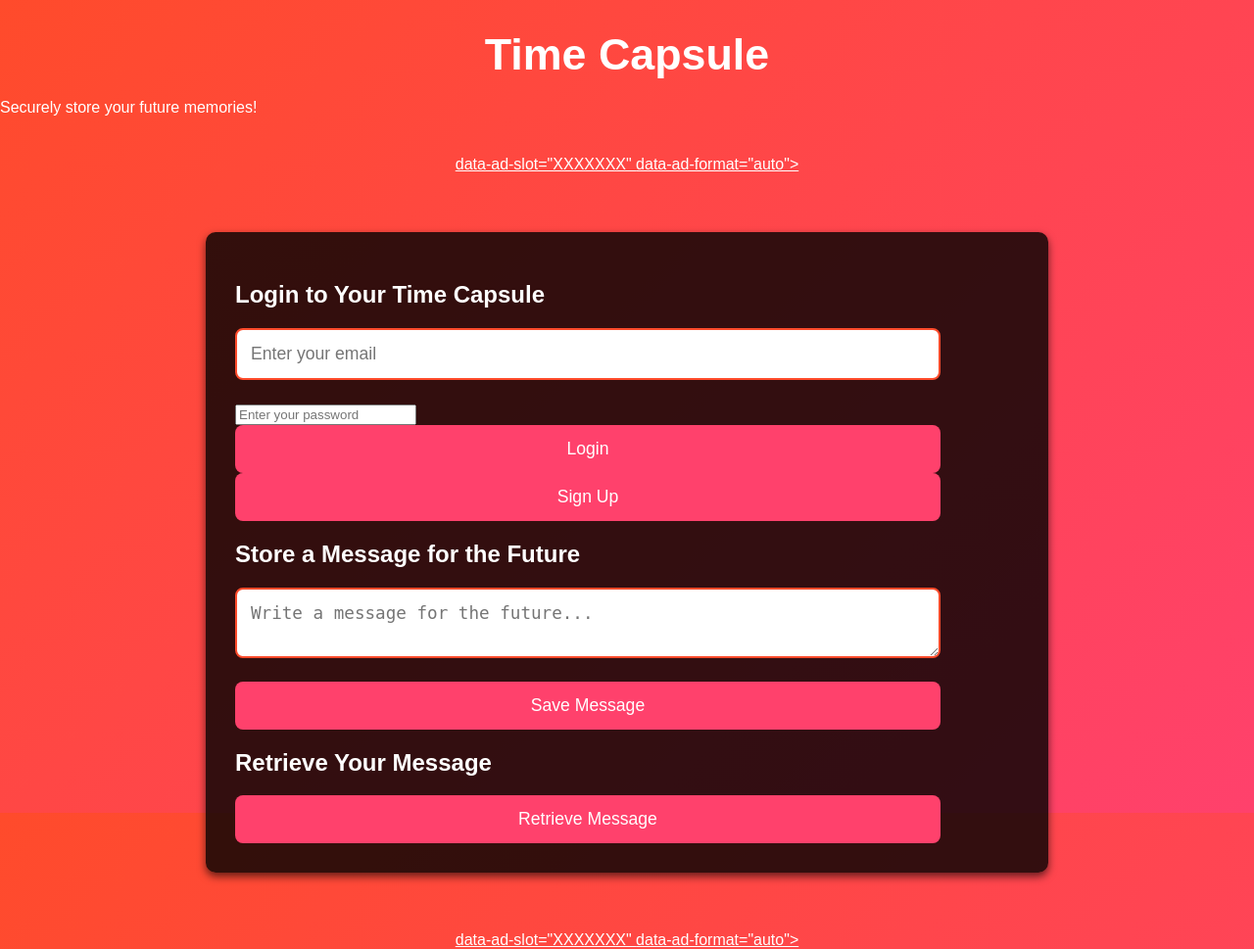
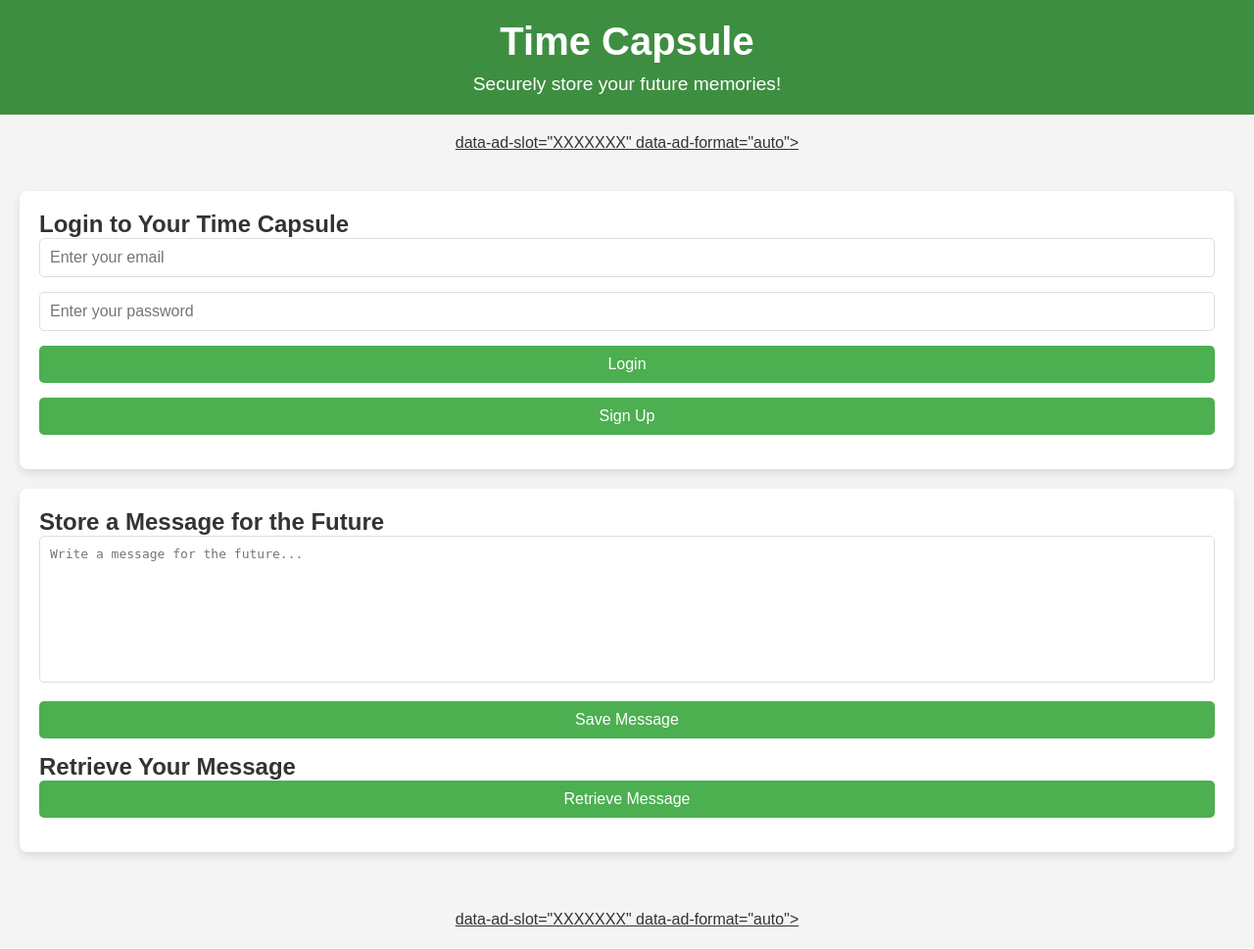
Before and after one commit to Alfievarghese/Time-capsule, a PHP site: page / in a window 1280 px wide. Shown: the whole page at 98% size. After the commit the page ends 946 px from the top, so only its background shows below. Run offline with PHP 8.4, Linux system fonts and the light colour scheme; some libraries are stand-ins or nearby versions.

Commit message:
Update styles.css

```diff
--- a/styles.css
+++ b/styles.css
@@ -1,137 +1,110 @@
-/* General body styling */
+/* General Styles */
+* {
+  margin: 0;
+  padding: 0;
+  box-sizing: border-box;
+}
+
 body {
   font-family: 'Arial', sans-serif;
+  background-color: #f4f4f4;
+  color: #333;
   margin: 0;
   padding: 0;
-  background: linear-gradient(135deg, #ff4b2b, #ff416c); /* Red to dark red gradient */
-  color: white;
-  height: 100vh;
 }
 
-/* Container */
-.container {
-  max-width: 800px;
-  margin: 60px auto;
-  padding: 30px;
-  background-color: rgba(0, 0, 0, 0.8); /* Dark transparent background */
-  border-radius: 10px;
-  box-shadow: 0 4px 8px rgba(0, 0, 0, 0.6);
+header {
+  background-color: #3e8e41;
+  color: white;
+  text-align: center;
+  padding: 20px;
 }
 
-/* Logo */
-.logo {
-  display: block;
-  margin: 0 auto 30px;
-  max-width: 180px;
+h1 {
+  font-size: 2.5em;
+  margin-bottom: 10px;
 }
 
-/* Heading */
-h1 {
-  color: #fff;
-  text-align: center;
-  font-size: 2.8rem;
+p {
+  font-size: 1.2em;
+}
+
+/* Container Styles */
+.container {
+  padding: 20px;
+}
+
+.login-container,
+.message-container {
+  background-color: white;
+  border-radius: 8px;
+  padding: 20px;
+  box-shadow: 0 4px 8px rgba(0, 0, 0, 0.1);
   margin-bottom: 20px;
 }
 
-/* Subtitle */
-.subtitle {
-  font-size: 1.2rem;
-  text-align: center;
-  margin-bottom: 30px;
-  color: #ddd;
+input,
+button,
+textarea {
+  width: 100%;
+  padding: 10px;
+  font-size: 1em;
+  margin-bottom: 15px;
+  border-radius: 5px;
+  border: 1px solid #ddd;
 }
 
-/* Form Styling */
-.form {
-  display: flex;
-  flex-direction: column;
-  align-items: center;
+button {
+  background-color: #4CAF50;
+  color: white;
+  cursor: pointer;
+  border: none;
+  transition: background-color 0.3s ease;
+}
+
+button:hover {
+  background-color: #45a049;
 }
 
 textarea {
-  width: 90%;
-  padding: 14px;
-  margin-bottom: 20px;
-  font-size: 1.1rem;
-  border-radius: 8px;
-  border: 2px solid #ff4b2b;
-  background-color: #fff;
-  color: #333;
-  box-sizing: border-box;
+  height: 150px;
+  resize: none;
 }
 
-input[type="email"],
-input[type="date"] {
-  width: 90%;
-  padding: 14px;
-  margin-bottom: 25px;
-  font-size: 1.1rem;
-  border-radius: 8px;
-  border: 2px solid #ff4b2b;
-  background-color: #fff;
-  color: #333;
-  box-sizing: border-box;
+button:disabled {
+  background-color: #ccc;
+  cursor: not-allowed;
 }
 
-button {
-  width: 90%;
-  padding: 14px;
-  background-color: #ff416c; /* Matching button with gradient color */
-  color: white;
-  font-size: 1.1rem;
-  border-radius: 8px;
-  border: none;
-  cursor: pointer;
+/* AdSense */
+.ads-container {
+  text-align: center;
+  margin: 20px 0;
 }
 
-button:hover {
-  background-color: #ff4b2b; /* Lighter red on hover */
+.adsbygoogle {
+  display: block;
+  margin: 10px auto;
 }
 
-/* Footer Styling */
-footer {
-  text-align: center;
-  margin-top: 50px;
-  font-size: 1rem;
-  color: #ddd;
+/* Responsive Design */
+@media (max-width: 768px) {
+  h1 {
+    font-size: 2em;
   }
 
-/* Google Adsense Styling */
-.adsbygoogle {
-  width: 100%;
-  margin: 40px 0;
-  text-align: center;
+  .container {
+    padding: 15px;
   }
 
-.adsbygoogle ins {
-  display: inline-block;
-  width: 100%;
-  max-width: 728px;
-  height: auto;
+  .login-container,
+  .message-container {
+    padding: 15px;
   }
 
-/* Cookie Consent Styling */
-.cookie-consent {
-  background-color: #333;
-  color: white;
-  position: fixed;
-  bottom: 0;
-  left: 0;
-  width: 100%;
-  padding: 15px;
-  text-align: center;
-  z-index: 9999;
+  button,
+  input,
+  textarea {
+    font-size: 0.9em;
   }
-
-.cookie-consent button {
-  background-color: #ff416c;
-  border: none;
-  padding: 10px 20px;
-  color: white;
-  cursor: pointer;
-  border-radius: 5px;
 }
-
-.cookie-consent button:hover {
-  background-color: #ff4b2b;
-}
```
Lines whose indentation alone changed are shown as unchanged.
